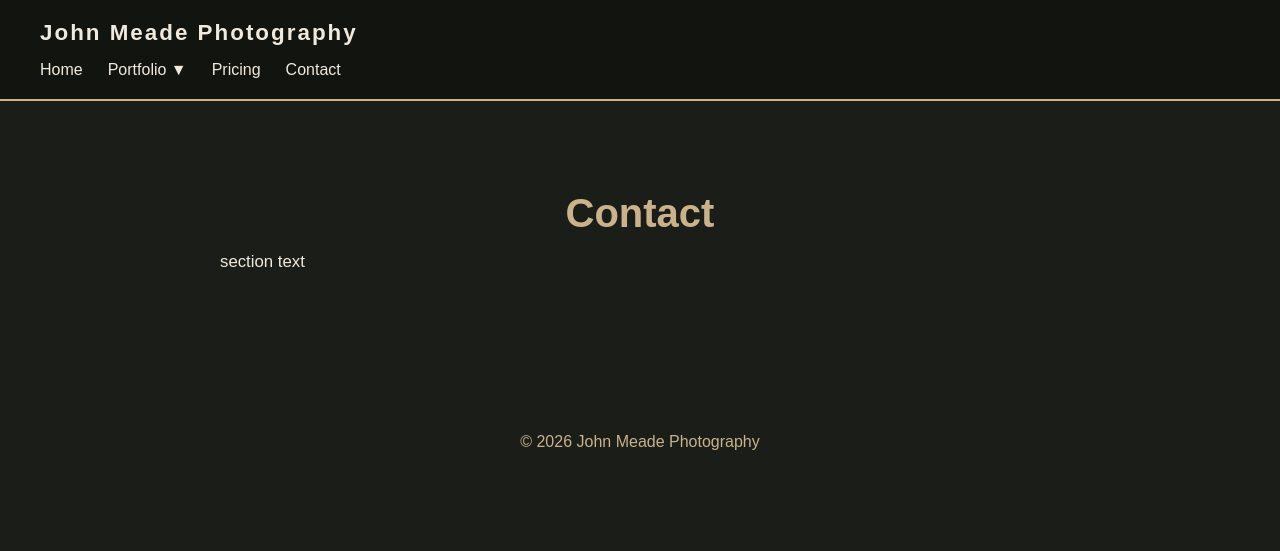
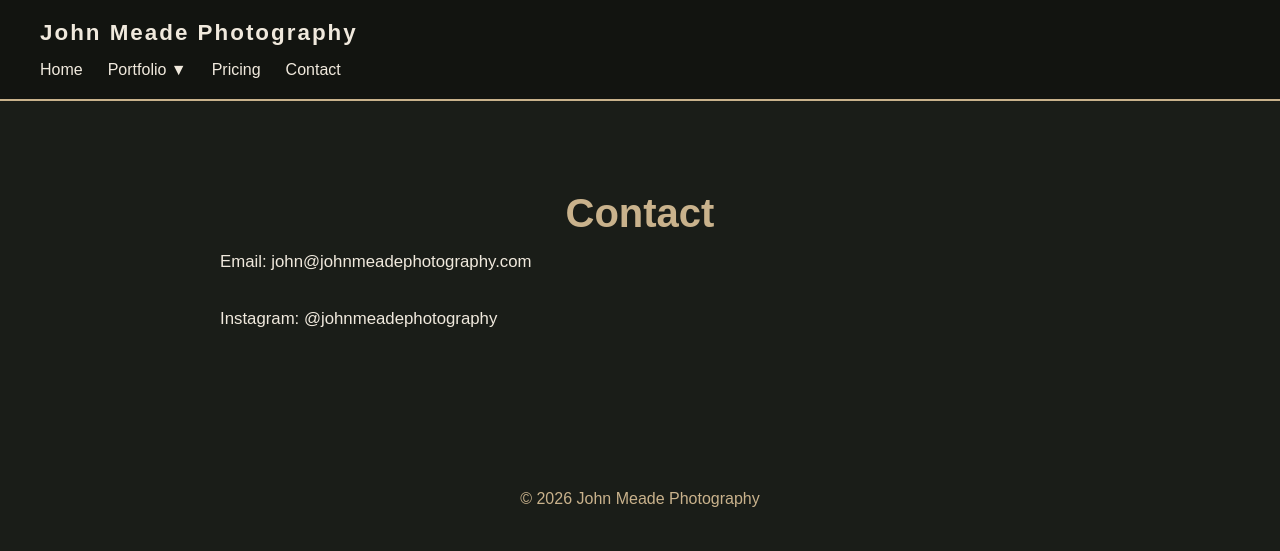
Before and after one commit to jbmeade4/johnmeadephotography, a plain HTML site: page contact.html in a window 1280 px wide. Drawn offline with Linux system fonts and the light colour scheme.

Commit message:
Update contact.html

```diff
--- a/contact.html
+++ b/contact.html
@@ -67,7 +67,11 @@
     <h2>Contact</h2>
 
     <p>
-        section text
+        Email: john@johnmeadephotography.com
+    </p>
+
+    <p>
+        Instagram: @johnmeadephotography
     </p>
 
 </section>
```
